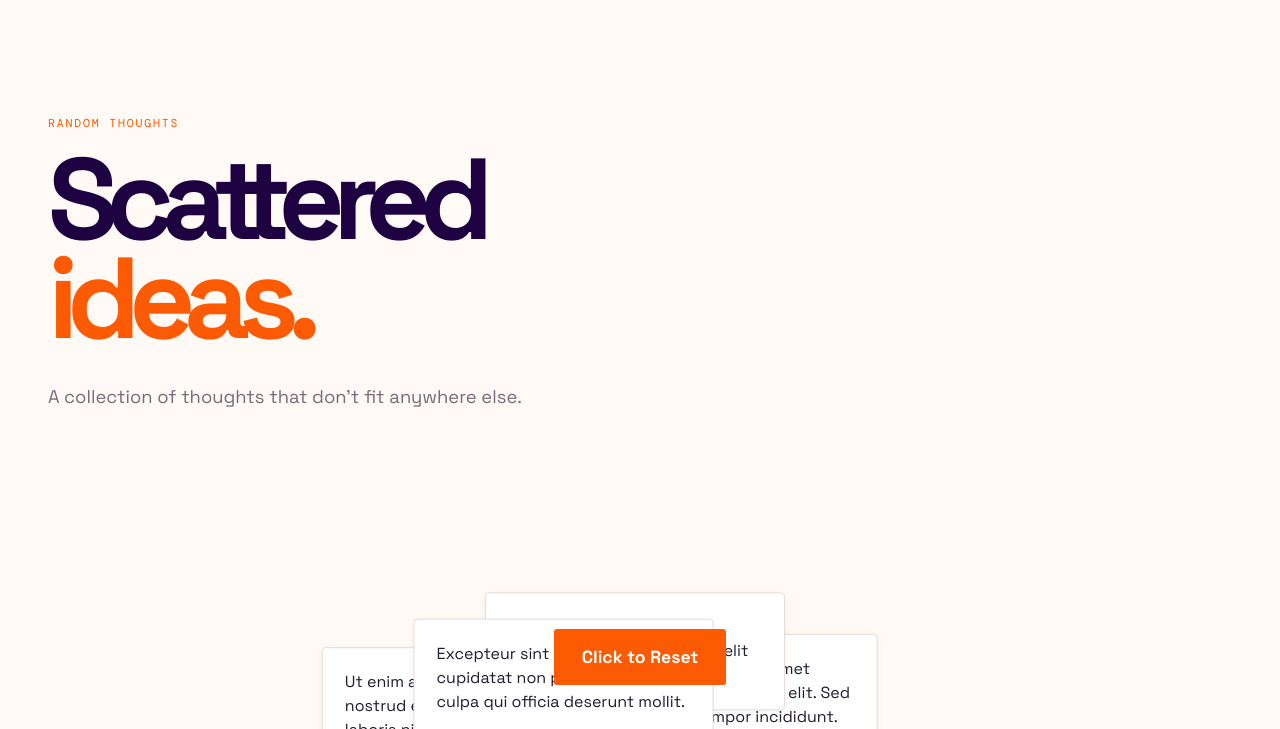
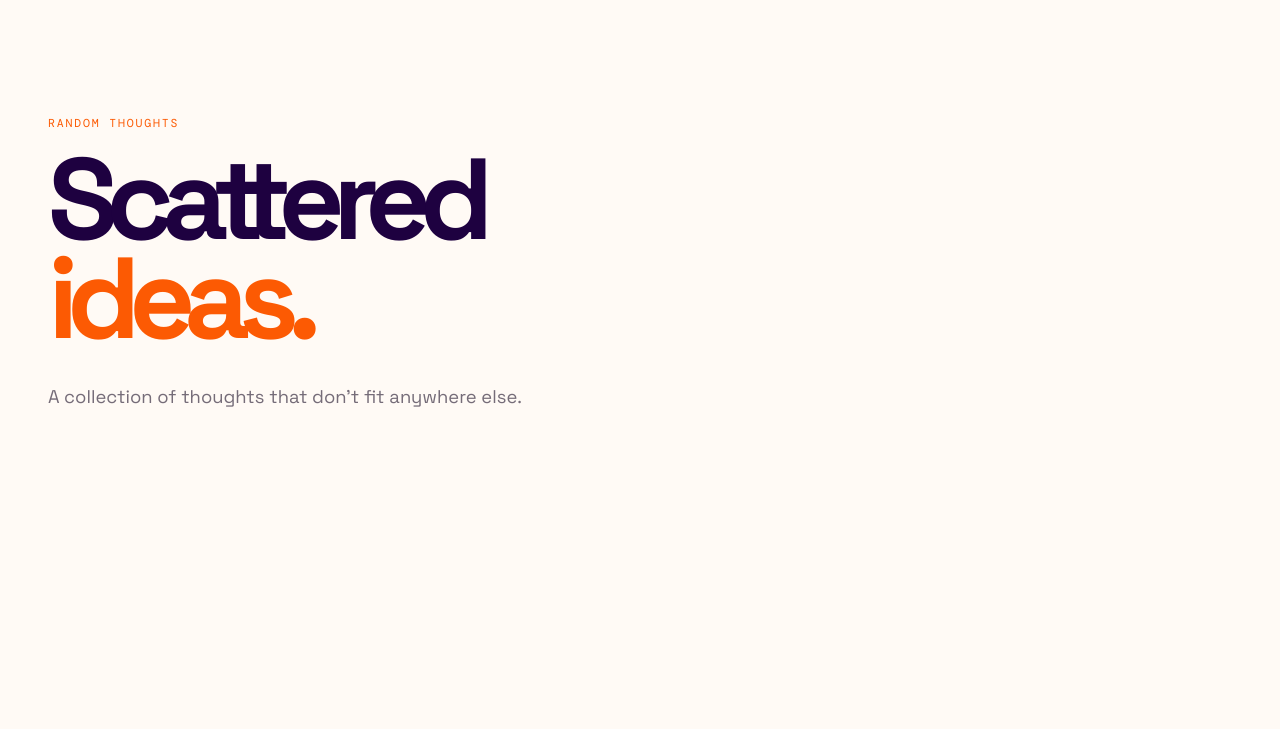
Before and after one commit to Stavros-H/The-Me-that-is-about, a website: page choice1-random-thoughts.html in a window 1280 px wide. Both pictures are taken after a click on the button "Click to Explode". Shown: the part 71-800 px from the top of the page. Drawn offline with nearby package versions, Linux system fonts and the light colour scheme.

Commit message:
Update Random Thoughts explode behavior - Button disappears after click - Explosion graphic plays on click - Text scatters and then hides - Page only resets when navigating away and back - Uses data-original-style for future reset capability
Co-authored-by: Stavros-H <Stavros-H@users.noreply.github.com>

```diff
--- a/choice1-random-thoughts.html
+++ b/choice1-random-thoughts.html
@@ -16,28 +16,29 @@
         <p class="lede">A collection of thoughts that don't fit anywhere else.</p>
       </section>
       <section class="section random-thoughts-section">
-        <div class="thought-box" style="top: 15%; left: 20%;">
+        <div class="thought-box" data-original-style="top: 15%; left: 20%;">
           <p>Lorem ipsum dolor sit amet consectetur adipisicing elit. Sed do eiusmod tempor incididunt.</p>
         </div>
-        <div class="thought-box" style="top: 15%; right: 20%;">
+        <div class="thought-box" data-original-style="top: 15%; right: 20%;">
           <p>Ut enim ad minim veniam, quis nostrud exercitation ullamco laboris nisi ut aliquip.</p>
         </div>
-        <div class="thought-box" style="top: 40%; left: 15%;">
+        <div class="thought-box" data-original-style="top: 40%; left: 15%;">
           <p>Duis aute irure dolor in reprehenderit in voluptate velit esse cillum dolore eu fugiat.</p>
         </div>
-        <div class="thought-box" style="top: 40%; right: 15%;">
+        <div class="thought-box" data-original-style="top: 40%; right: 15%;">
           <p>Excepteur sint occaecat cupidatat non proident, sunt in culpa qui officia deserunt mollit.</p>
         </div>
-        <div class="thought-box" style="bottom: 25%; left: 25%;">
+        <div class="thought-box" data-original-style="bottom: 25%; left: 25%;">
           <p>Sed ut perspiciatis unde omnis iste natus error sit voluptatem accusantium doloremque.</p>
         </div>
-        <div class="thought-box" style="bottom: 25%; right: 25%;">
+        <div class="thought-box" data-original-style="bottom: 25%; right: 25%;">
           <p>Nemo enim ipsam voluptatem quia voluptas sit aspernatur aut odit aut fugit, sed quia.</p>
         </div>
         <div class="explode-container">
           <button id="explode-btn" class="button explode-button">
             Click to Explode
           </button>
+          <div id="explosion-graphic" class="explosion-graphic" aria-hidden="true"></div>
         </div>
       </section>
     </main>
--- a/script.js
+++ b/script.js
@@ -66,31 +66,71 @@ async function submitContact(event) {
   finally { button.disabled = false; }
 }
 
+function createExplosionGraphic(container) {
+  const graphic = document.createElement("div");
+  graphic.className = "explosion-graphic";
+  graphic.style.left = "50%";
+  graphic.style.top = "50%";
+  graphic.style.transform = "translate(-50%, -50%)";
+  container.appendChild(graphic);
+
+  for (let i = 0; i < 20; i++) {
+    const particle = document.createElement("div");
+    particle.className = "explosion-particle";
+    const angle = Math.random() * Math.PI * 2;
+    const distance = 100 + Math.random() * 150;
+    const size = 8 + Math.random() * 12;
+    const duration = 0.6 + Math.random() * 0.4;
+    const delay = Math.random() * 0.2;
+
+    particle.style.width = `${size}px`;
+    particle.style.height = `${size}px`;
+    particle.style.left = "50%";
+    particle.style.top = "50%";
+    particle.style.transform = "translate(-50%, -50%)";
+    particle.style.opacity = "0";
+
+    graphic.appendChild(particle);
+
+    setTimeout(() => {
+      particle.style.transform = `translate(${Math.cos(angle) * distance}px, ${Math.sin(angle) * distance}px)`;
+      particle.style.opacity = "0";
+      particle.style.transition = `transform ${duration}s ease-out, opacity ${duration}s ease-out`;
+    }, delay * 1000);
+  }
+
+  setTimeout(() => {
+    graphic.remove();
+  }, 1000);
+}
+
 function setupExplodeButton() {
   const explodeBtn = document.getElementById("explode-btn");
   if (!explodeBtn) return;
   const thoughtBoxes = document.querySelectorAll(".thought-box");
-  let exploded = false;
+  const explosionContainer = document.getElementById("explosion-graphic");
+
   explodeBtn.addEventListener("click", () => {
-    if (exploded) {
-      thoughtBoxes.forEach(box => {
-        box.style.transform = "translate(0, 0)";
-        box.style.transition = "transform 0.5s ease-out";
-      });
-      explodeBtn.textContent = "Click to Explode";
-      exploded = false;
-    } else {
+    createExplosionGraphic(explodeBtn.parentElement);
+
     thoughtBoxes.forEach(box => {
       const angle = Math.random() * Math.PI * 2;
       const distance = 300 + Math.random() * 200;
       const x = Math.cos(angle) * distance;
       const y = Math.sin(angle) * distance;
+
       box.style.transform = `translate(${x}px, ${y}px)`;
       box.style.transition = "transform 0.8s ease-out";
+      box.classList.add("exploded");
     });
-      explodeBtn.textContent = "Click to Reset";
-      exploded = true;
-    }
+
+    explodeBtn.classList.add("hidden");
+
+    setTimeout(() => {
+      thoughtBoxes.forEach(box => {
+        box.style.display = "none";
+      });
+    }, 800);
   });
 }
 
```
Also changed, not shown: styles.css. Lines whose indentation alone changed are shown as unchanged.
